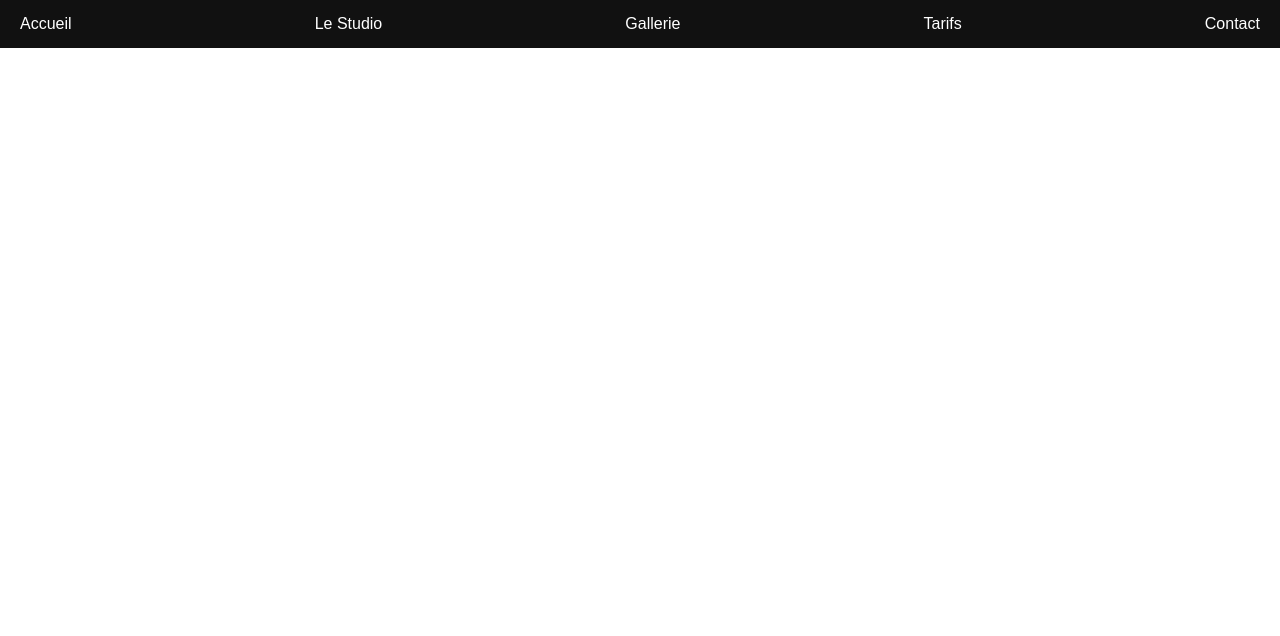
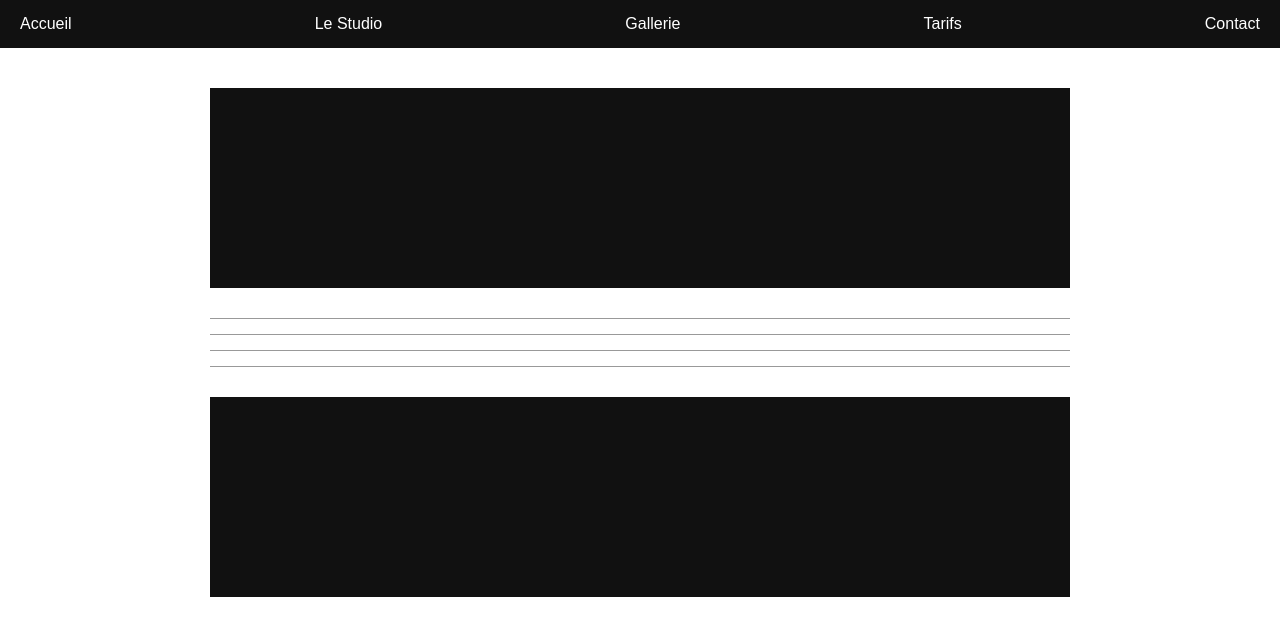
Before and after one commit to Milan59300/brief-photographe-, a plain HTML site: page index.html in a window 1280 px wide. Drawn offline with Linux system fonts and the light colour scheme.

Commit message:
feat:add page d'accueil fini

```diff
--- a/index.html
+++ b/index.html
@@ -69,3 +69,18 @@ nav ul li a {
       </ul>
     </nav>
   </header>
+  <div class="container">
+    <div class="image-placeholder"></div>
+
+    <div class="text-lines">
+      <div class="text-line"></div>
+      <div class="text-line"></div>
+      <div class="text-line"></div>
+      <div class="text-line"></div>
+    </div>
+
+    <div class="image-placeholder"></div>
+  </div>
+
+</body>
+</html>
```
